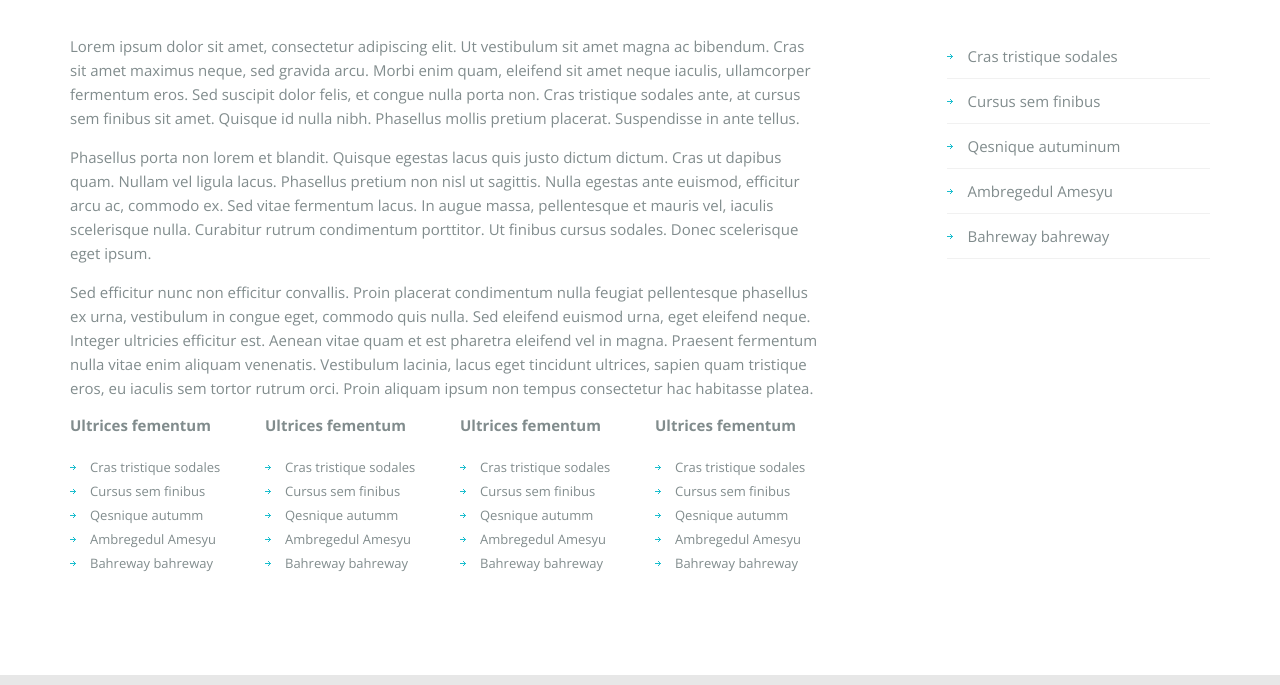
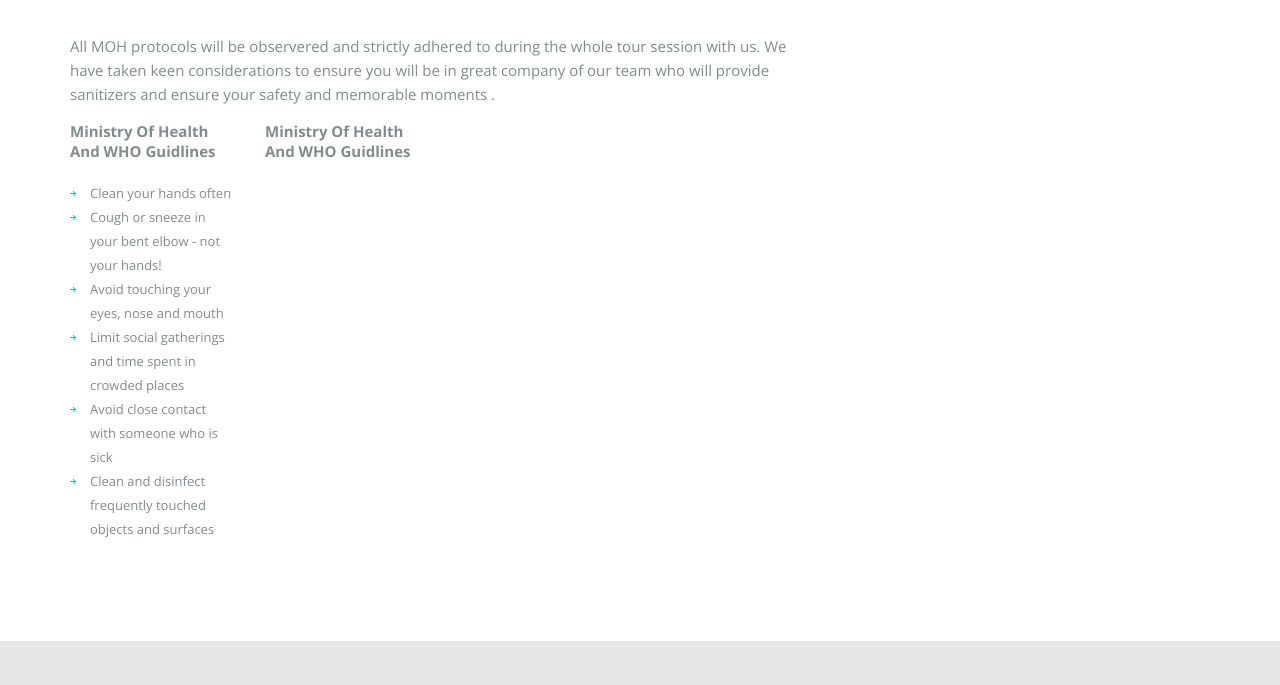
Before and after one commit to NewtonKamau/sundown, a plain HTML site: page customer-protection.html in a window 1280 px wide. Shown: the part 320-1005 px from the top of the page. Drawn offline with nearby package versions, Linux system fonts and the light colour scheme.

Commit message:
Almost done with the changes

```diff
--- a/customer-protection.html
+++ b/customer-protection.html
@@ -30,7 +30,7 @@
 						<div class="branding">
 							<img src="images/logo.png" alt="Company Name" class="logo">
 							<h1 class="site-title"><a href="index.html">Sundown Magical Safaris</a></h1>
-							<small class="site-description">Tagline goes here</small>
+							<small class="site-description">Tour,Travel</small>
 						</div>
 
 						<nav class="main-navigation">
@@ -52,7 +52,7 @@
 					</div>
 					<nav class="breadcrumbs">
 						<a href="index.html">Home</a> &rarr;
-						<span>Customer Protection</span>
+						<span>Customer Protection,Safety First</span>
 					</nav>
 				</div>
 			</header> <!-- .site-header -->
@@ -63,65 +63,30 @@
 						<div class="row">
 							<div class="col-md-8 wow fadeInLeft">
 								<h2 class="section-title">We care about your safety</h2>
-								<p>Lorem ipsum dolor sit amet, consectetur adipiscing elit. Ut vestibulum sit amet magna ac bibendum. Cras sit amet maximus neque, sed gravida arcu. Morbi enim quam, eleifend sit amet neque iaculis, ullamcorper fermentum eros. Sed suscipit dolor felis, et congue nulla porta non. Cras tristique sodales ante, at cursus sem finibus sit amet. Quisque id nulla nibh. Phasellus mollis pretium placerat. Suspendisse in ante tellus.</p>
-
-								<p>Phasellus porta non lorem et blandit. Quisque egestas lacus quis justo dictum dictum. Cras ut dapibus quam. Nullam vel ligula lacus. Phasellus pretium non nisl ut sagittis. Nulla egestas ante euismod, efficitur arcu ac, commodo ex. Sed vitae fermentum lacus. In augue massa, pellentesque et mauris vel, iaculis scelerisque nulla. Curabitur rutrum condimentum porttitor. Ut finibus cursus sodales. Donec scelerisque eget ipsum.</p>
-
-								<p>Sed efficitur nunc non efficitur convallis. Proin placerat condimentum nulla feugiat pellentesque phasellus ex urna, vestibulum in congue eget, commodo quis nulla. Sed eleifend euismod urna, eget eleifend neque. Integer ultricies efficitur est. Aenean vitae quam et est pharetra eleifend vel in magna. Praesent fermentum nulla vitae enim aliquam venenatis. Vestibulum lacinia, lacus eget tincidunt ultrices, sapien quam tristique eros, eu iaculis sem tortor rutrum orci. Proin aliquam ipsum non tempus consectetur  hac habitasse platea.</p>
+								<p>All MOH protocols will be observered and strictly adhered to during the whole tour session with us. We have taken keen considerations to ensure you will be in great company of our team who will provide sanitizers and ensure your safety and memorable moments .</p>
 
 								<div class="row">
 									<div class="col-md-3 col-xs-6">
-										<h4>Ultrices fementum</h4>
+										<h4>Ministry Of Health And WHO Guidlines </h4>
 										<ul class="list-arrow">
-											<li>Cras tristique sodales</li>
-											<li>Cursus sem finibus</li>
-											<li>Qesnique autumm</li>
-											<li>Ambregedul Amesyu</li>
-											<li>Bahreway bahreway</li>
+											<li>Clean your hands often</li>
+											<li>Cough or sneeze in your bent elbow - not your hands!</li>
+											<li>Avoid touching your eyes, nose and mouth</li>
+											<li>Limit social gatherings and time spent in crowded places</li>
+											<li>Avoid close contact with someone who is sick</li>
+											<li>Clean and disinfect frequently touched objects and surfaces</li>
 										</ul>
 									</div>
 									<div class="col-md-3 col-xs-6">
-										<h4>Ultrices fementum</h4>
+										<h4>Ministry Of Health And WHO Guidlines </h4>
 										<ul class="list-arrow">
-											<li>Cras tristique sodales</li>
-											<li>Cursus sem finibus</li>
-											<li>Qesnique autumm</li>
-											<li>Ambregedul Amesyu</li>
-											<li>Bahreway bahreway</li>
+											<img src="">
 										</ul>
 									</div>
-									<div class="col-md-3 col-xs-6">
-										<h4>Ultrices fementum</h4>
-										<ul class="list-arrow">
-											<li>Cras tristique sodales</li>
-											<li>Cursus sem finibus</li>
-											<li>Qesnique autumm</li>
-											<li>Ambregedul Amesyu</li>
-											<li>Bahreway bahreway</li>
-										</ul>
-									</div>
-									<div class="col-md-3 col-xs-6">
-										<h4>Ultrices fementum</h4>
-										<ul class="list-arrow">
-											<li>Cras tristique sodales</li>
-											<li>Cursus sem finibus</li>
-											<li>Qesnique autumm</li>
-											<li>Ambregedul Amesyu</li>
-											<li>Bahreway bahreway</li>
-										</ul>
-									</div>
+
 								</div>
 							</div>
-							<div class="col-md-3 col-md-push-1 wow fadeInRight">
-								<h2 class="section-title">Categories</h2>
-								<ul class="list-arrow alt">
-									<li><a href="#">Cras tristique sodales</a></li>
-									<li><a href="#">Cursus sem finibus</a></li>
-									<li><a href="#">Qesnique autuminum</a></li>
-									<li><a href="#">Ambregedul Amesyu</a></li>
-									<li><a href="#">Bahreway bahreway</a></li>
-								</ul>
-							</div>
+
 						</div>
 
 					</div>
@@ -137,13 +102,13 @@
 					<div class="container">
 						<div class="branding pull-left">
 							<img src="images/logo-footer.png" alt="Company Name" class="logo">
-							<h1 class="site-title"><a href="index.html">Company Name</a></h1>
-							<small class="site-description">Tagline goes here</small>
+							<h1 class="site-title"><a href="index.html">Sundown Magical Safaris</a></h1>
+							<small class="site-description">Tour,Travel</small>
 						</div>
 
 						<div class="contact-links pull-right">
 							<a href="https://goo.gl/maps/wsC1iC1LxuVx4NzA6"><i class="fa fa-map-marker"></i> Waiyaki Way, Nairobi</a>
-							<a href="tel:+254729362658"><i class="fa fa-phone"></i>+254729362658, +254731445921</a>
+							<a href="tel:+254729362658"><i class="fa fa-phone"></i>+254729362658, +254779282462</a>
 							<a href="mailto:sundownmagicalsafaris@gmail.com"><i class="fa fa-envelope"></i> contact@sundownmagicalsafaris.com</a>
 						</div>
 					</div>
--- a/style.css
+++ b/style.css
@@ -569,6 +569,7 @@ table {
   margin: 0 0 30px;
   padding-left: 0;
   font-size: 13px;
+  text-decoration-color: black;
 }
 .list-arrow li {
   position: relative;
```
Also changed, not shown: about-us.html (+16 -31 lines), contact.html (+5 -5 lines), index.html (+3 -3 lines), our-offer.html (+1 -1 lines), images/carol.jpg (added), images/dan.jpg (added).
